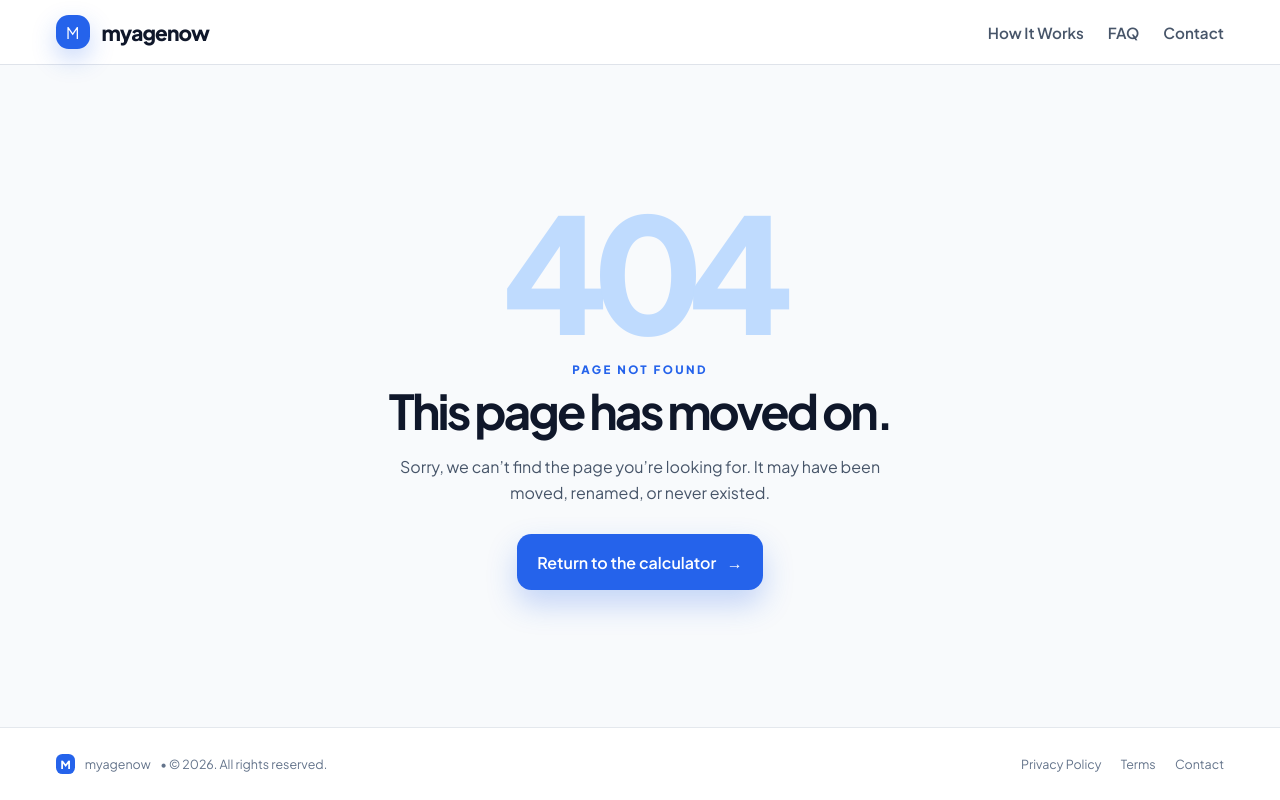
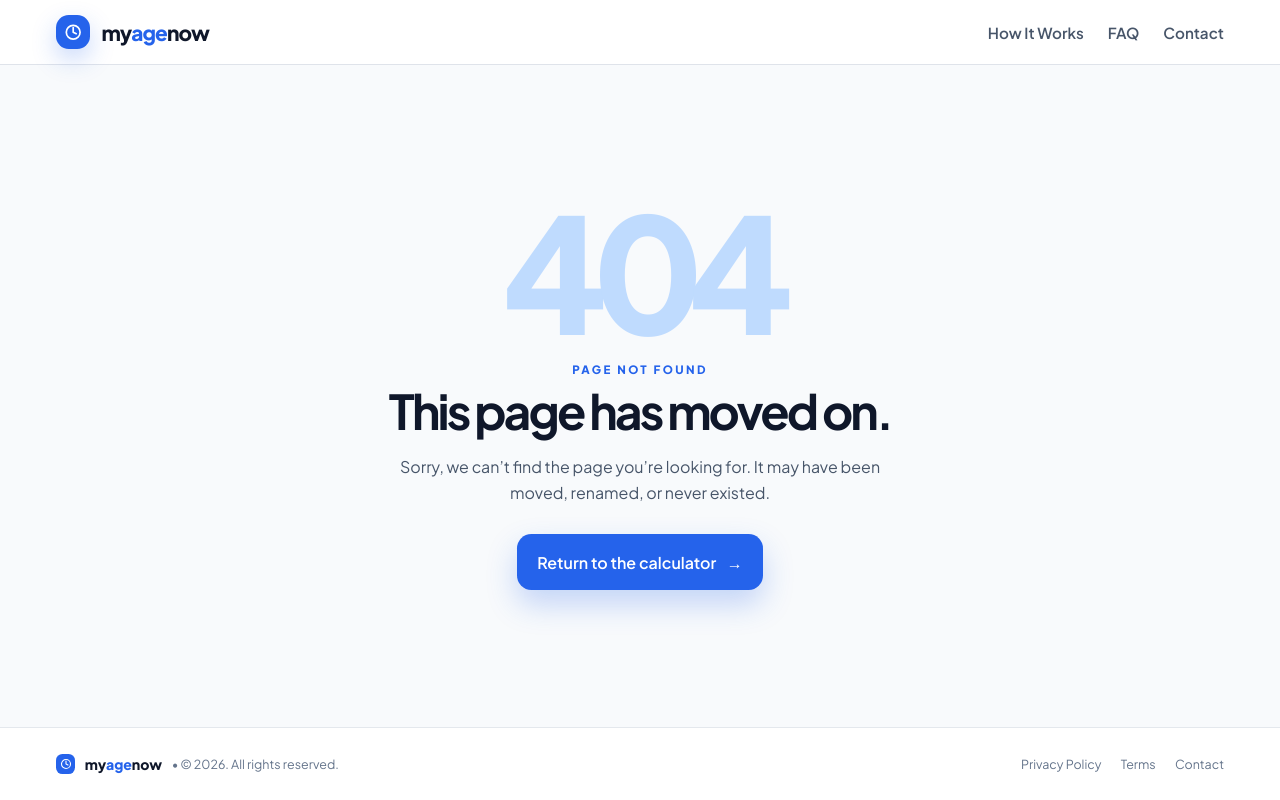
Before and after one commit to sydinrahman/myagenow, a plain HTML site: page 404.html in a window 1280 px wide. Drawn offline with Linux system fonts and the light colour scheme.

Commit message:
Revert "Revert "Fix website logo icon and brand wordmark""

```diff
--- a/404.html
+++ b/404.html
@@ -15,8 +15,13 @@
     <header class="site-header">
       <div class="container">
         <a href="index.html" class="brand" aria-label="myagenow home">
-          <span class="brand-mark" aria-hidden="true">M</span>
-          <span class="brand-name">myagenow</span>
+          <span class="brand-mark" aria-hidden="true">
+            <svg viewBox="0 0 24 24" fill="none" stroke="currentColor" stroke-width="2.2" stroke-linecap="round" stroke-linejoin="round">
+              <circle cx="12" cy="12" r="9"></circle>
+              <polyline points="12 6 12 12 16 14"></polyline>
+            </svg>
+          </span>
+          <span class="brand-name">my<span class="brand-accent">age</span>now</span>
         </a>
         <button class="menu-button" id="menu-button" type="button" aria-label="Open navigation" aria-expanded="false" aria-controls="site-nav">
           <span></span><span></span><span></span>
@@ -42,8 +47,13 @@
     <footer class="site-footer">
       <div class="container">
         <div class="footer-brand">
-          <span class="mark" aria-hidden="true">M</span>
-          <span>myagenow</span>
+          <span class="mark" aria-hidden="true">
+            <svg viewBox="0 0 24 24" fill="none" stroke="currentColor" stroke-width="2.2" stroke-linecap="round" stroke-linejoin="round">
+              <circle cx="12" cy="12" r="9"></circle>
+              <polyline points="12 6 12 12 16 14"></polyline>
+            </svg>
+          </span>
+          <span class="footer-brand-name">my<span class="brand-accent">age</span>now</span>
           <span>• © 2026. All rights reserved.</span>
         </div>
         <div class="footer-links" aria-label="Footer links">
--- a/styles.css
+++ b/styles.css
@@ -97,6 +97,11 @@ button, input {
   font-size: 1.3rem;
   font-weight: 800;
   letter-spacing: -0.04em;
+  color: var(--text);
+}
+
+.brand-accent {
+  color: var(--primary);
 }
 
 .site-nav {
@@ -858,6 +863,17 @@ label {
   font-weight: 800;
 }
 
+.footer-brand .mark svg {
+  width: 0.75rem;
+  height: 0.75rem;
+}
+
+.footer-brand-name {
+  font-weight: 800;
+  font-size: 0.88rem;
+  color: var(--text);
+}
+
 .footer-links {
   display: inline-flex;
   align-items: center;
```
Also changed, not shown: contact.html (+14 -4 lines), index.html (+14 -4 lines), privacy.html (+14 -4 lines), terms.html (+14 -4 lines).
